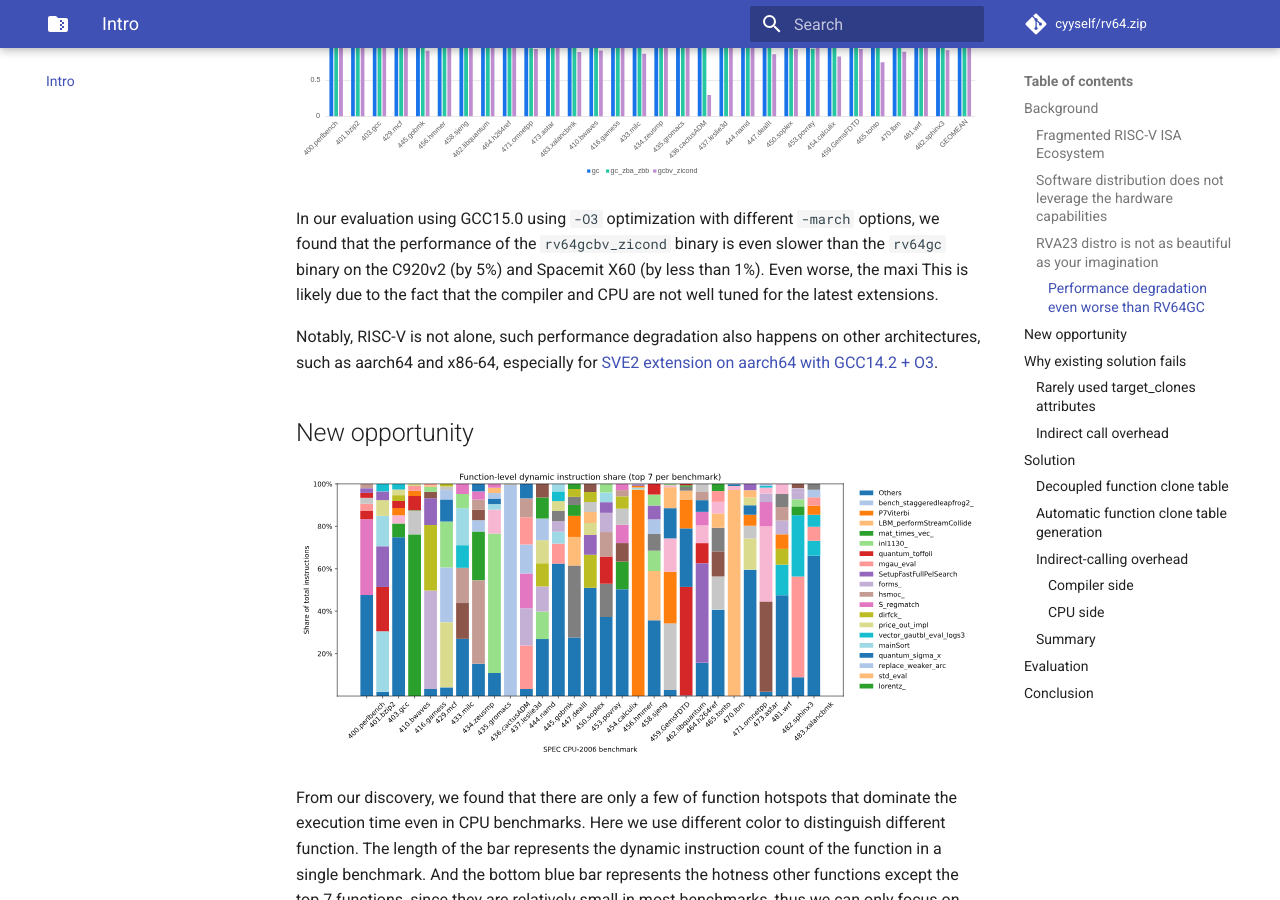
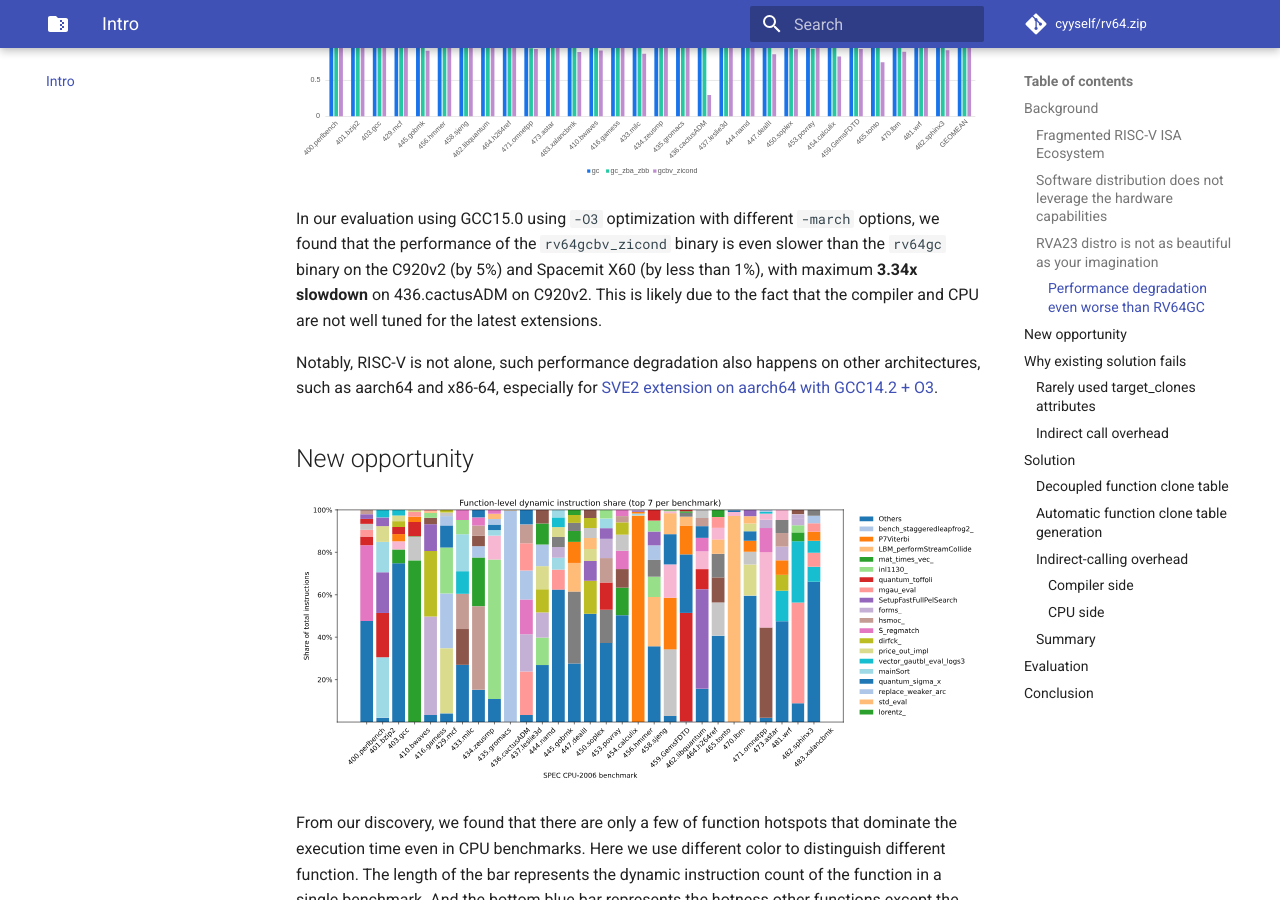
Before and after one commit to cyyself/rv64.zip, an MkDocs documentation site: the page built from docs/index.md, in a window 1280 px wide and 900 px high, scrolled down 2030 px. Built offline with MkDocs 1.6.1 and Material for MkDocs 9.7.7, drawn with Linux system fonts in a browser that asks for light colours; comment, search, counter and statistics services are not loaded.

Commit message:
index.md: correct unfinished sentence

```diff
--- a/docs/index.md
+++ b/docs/index.md
@@ -47,8 +47,7 @@ This could happens while compiler and CPU does not well tuned for latest extensi
 
 ![img/c920v2-spec06-degrade.svg](img/c920v2-spec06-degrade.svg)
 
-In our evaluation using GCC15.0 using `-O3` optimization with different `-march` options, we found that the performance of the `rv64gcbv_zicond` binary is even slower than the `rv64gc` binary on the C920v2 (by 5%) and Spacemit X60 (by less than 1%). Even worse, the maxi
-This is likely due to the fact that the compiler and CPU are not well tuned for the latest extensions.
+In our evaluation using GCC15.0 using `-O3` optimization with different `-march` options, we found that the performance of the `rv64gcbv_zicond` binary is even slower than the `rv64gc` binary on the C920v2 (by 5%) and Spacemit X60 (by less than 1%), with maximum **3.34x slowdown** on 436.cactusADM on C920v2. This is likely due to the fact that the compiler and CPU are not well tuned for the latest extensions.
 
 Notably, RISC-V is not alone, such performance degradation also happens on other architectures, such as aarch64 and x86-64, especially for [SVE2 extension on aarch64 with GCC14.2 + O3](https://blog.cyyself.name/wp-content/uploads/2025/02/Screenshot-2025-02-09-at-19.17.59.png).
 
```
